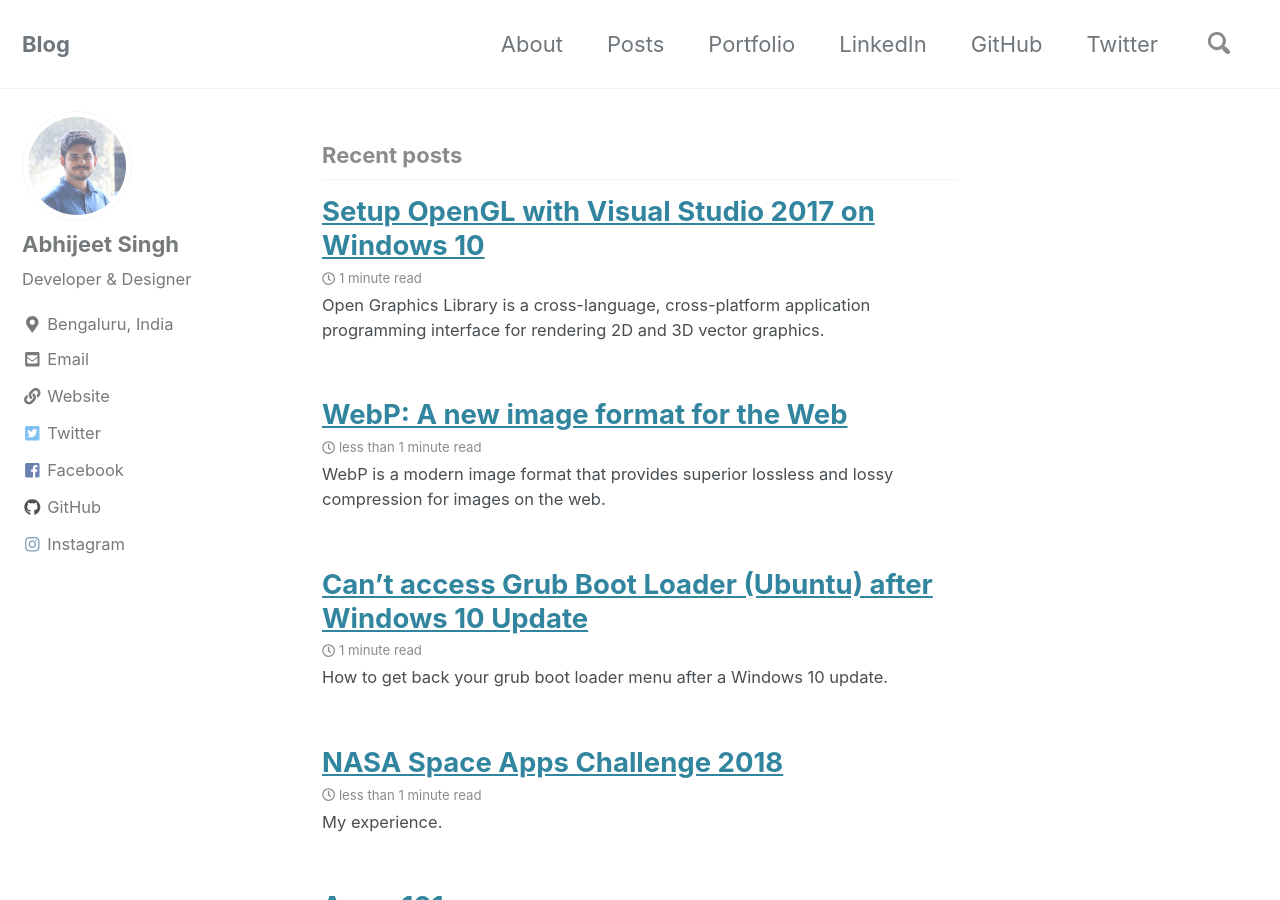
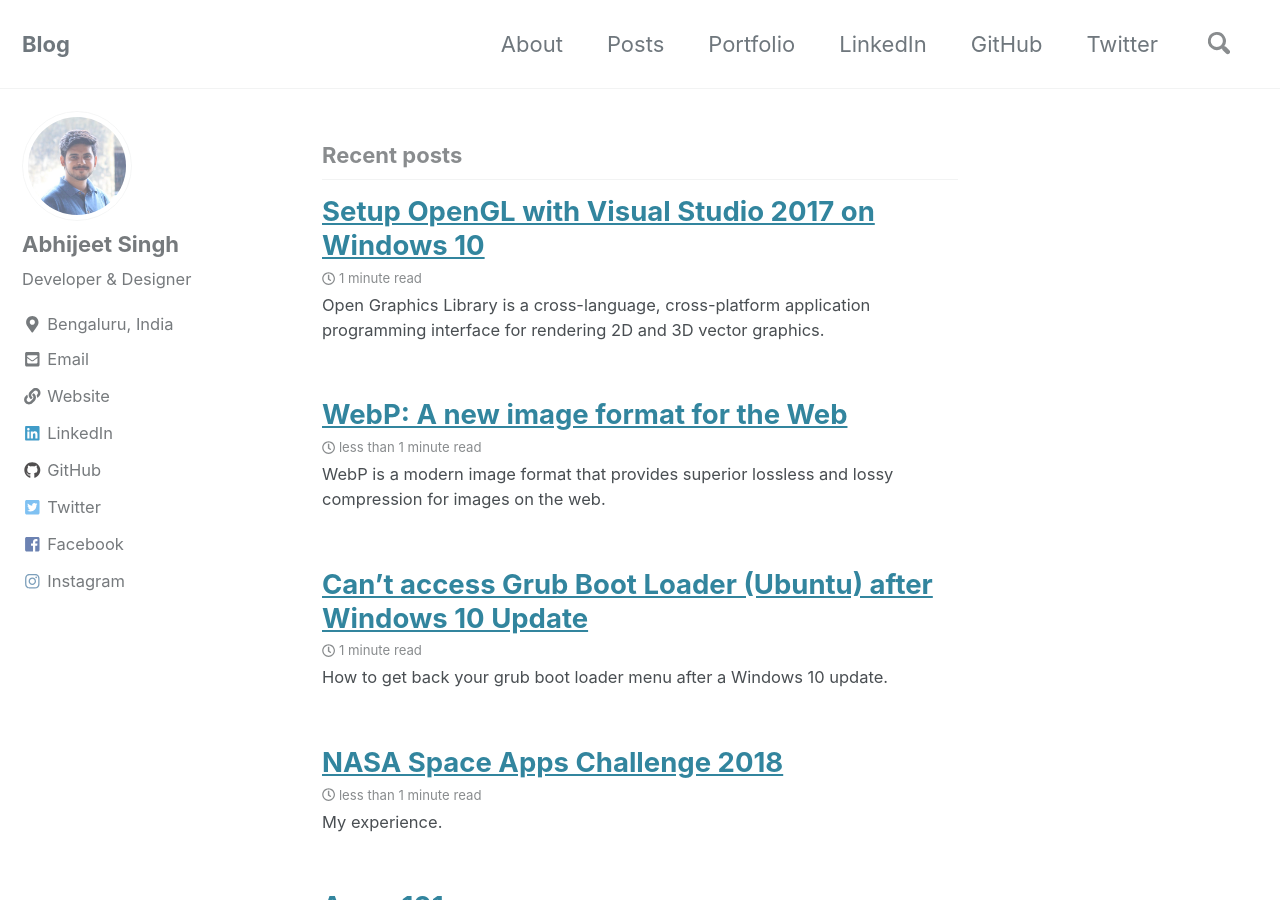
Before and after one commit to cseas/cseas.github.io, a Jekyll site: the page built from index.html, in a window 1280 px wide and 900 px high. Built offline with Jekyll 4.4.1, drawn with Linux system fonts in a browser that asks for light colours; cached includes are drawn as plain includes; nearby versions of some CDN libraries; emoji names are drawn with the system emoji font; the list of posts is cut into pages by our own code.

Commit message:
Edit author links

```diff
--- a/_config.yml
+++ b/_config.yml
@@ -113,15 +113,18 @@ author:
     - label: "Website"
       icon: "fas fa-fw fa-link"
       url: "https://www.absingh.com"
+    - label: "LinkedIn"
+      icon: "fab fa-fw fa-linkedin"
+      url: "https://www.linkedin.com/in/thatniceman"
+    - label: "GitHub"
+      icon: "fab fa-fw fa-github"
+      url: "https://github.com/cseas"
     - label: "Twitter"
       icon: "fab fa-fw fa-twitter-square"
       url: "https://twitter.com/cse_as"
     - label: "Facebook"
       icon: "fab fa-fw fa-facebook-square"
       url: "https://facebook.com/thatniceman"
-    - label: "GitHub"
-      icon: "fab fa-fw fa-github"
-      url: "https://github.com/cseas"
     - label: "Instagram"
       icon: "fab fa-fw fa-instagram"
       url: "https://instagram.com/abhijeeeeeeeet"
```
